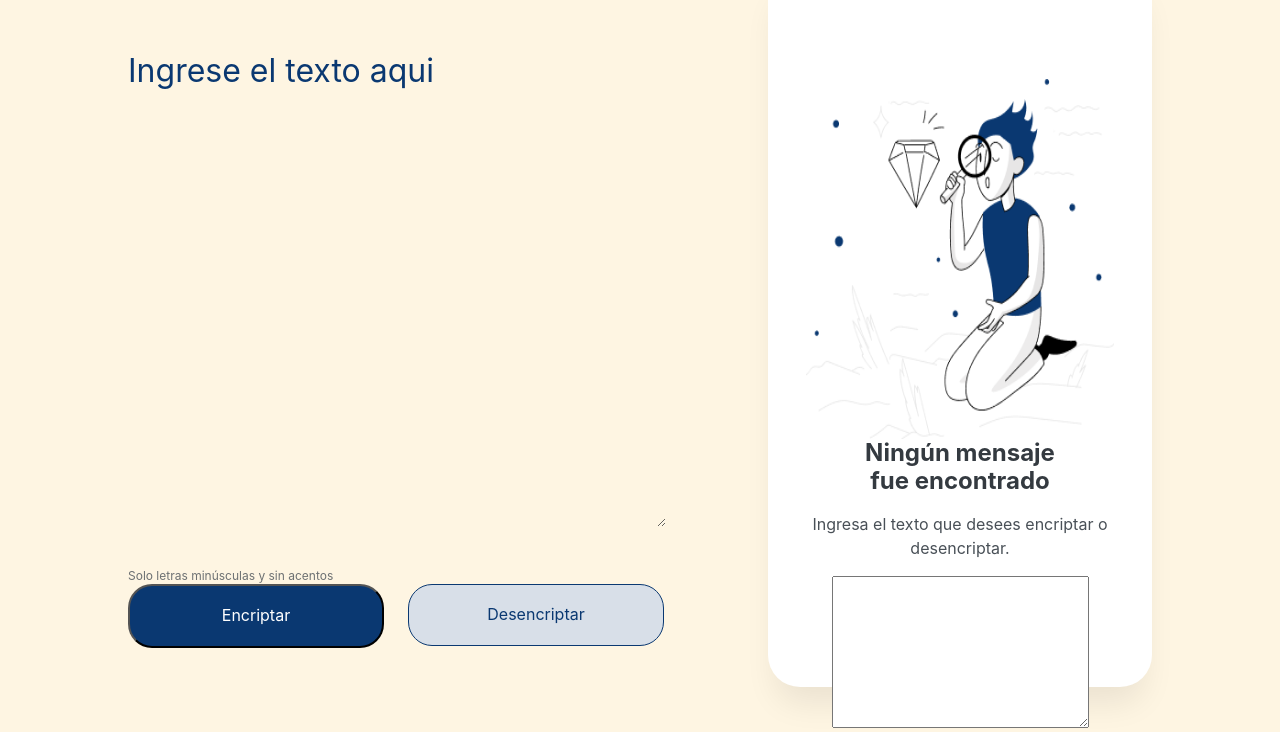
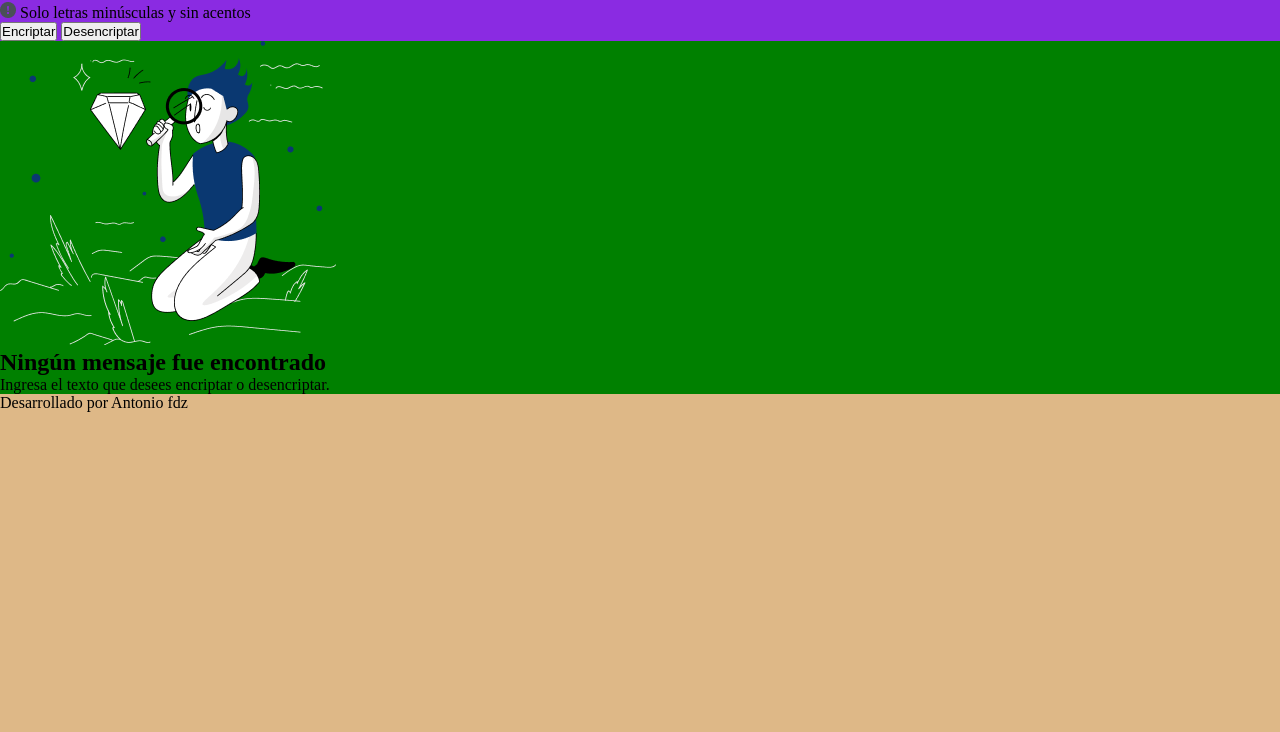
Before and after one commit to AFernandzG/Encriptador_de_texto, a plain HTML site: page index.html in a window 1280 px wide. Shown: the part 86-818 px from the top of the page. Drawn offline with Linux system fonts and the light colour scheme.

Commit message:
Actualizado y optimizando css y htma segunda parte

```diff
--- a/app.js
+++ b/app.js
@@ -7,14 +7,14 @@
 };
 
 function encriptar() {
-    const inputText = document.getElementById('inputText').value.toLowerCase();
+    const inputText = document.getElementById('izqu-ingr-text').value.toLowerCase();
     const regex = new RegExp(Object.keys(llaves).join('|'), 'g');
     const encriptado = inputText.replace(regex, letra => llaves[letra] || letra);
-    document.getElementById('output').textContent = encriptado;
+    document.getElementById('titulo-mensaje').textContent = encriptado;
 }
 
 function desencriptar() {
-    const inputText = document.getElementById('inputText').value.toLowerCase();
+    const inputText = document.getElementById('izqu-ingr-text').value.toLowerCase();
     // Invertir el arreglo para la desencriptacion
     const inverso = {};
     for (const key in llaves) {
@@ -22,5 +22,5 @@
     }
     const regex = new RegExp(Object.values(llaves).join('|'), 'g');
     const desencriptado = inputText.replace(regex, letra => inverso[letra] || letra);
-    document.getElementById('output').textContent = desencriptado;
+    document.getElementById('titulo-mensaje').textContent = desencriptado;
 }
--- a/index.html
+++ b/index.html
@@ -7,39 +7,41 @@
     <link rel="stylesheet" href="style.css">
 </head>
 <body>
-    <div class="container">
+    <header>
         <img src="./img/Logo.png" alt="logo" id="logo">
-        <div class="encriptar">
+    </header>
+    <main>
+        <div class="main">
+            <div class="izquierda">
                 <textarea
-             id="inputText"
-            type="text"
-            name="inputText"
-            class="inputText"
-            cols="30"
-            rows="10"
-            autocomplete="on"
-            autocorrect="off"
+                    id="izqu-ingr-text"
+                    class="izqu__ingr__text"
                     placeholder="Ingrese el texto aqui"></textarea>
+                <div class="izqu__terminos">
+                    <img src="./img/exclamacion.png" alt="exclamacion">
+                    <span>Solo letras minúsculas y sin acentos</span>
                 </div>
-        <div class="terminos">
-            <p>Solo letras minúsculas y sin acentos</p>
-        </div>
-        <div class="botones">
-            <button class="btn-encriptar" type="button" onclick="encriptar()">
+                <div class="izqu-botones">
+                    <button class="btn__encriptar" type="button" onclick="encriptar()">
                         Encriptar
                     </button>
-            <input type="button" class="btn-desencriptar" value="Desencriptar" onclick="desencriptar()"/>
+                    <input type="button" class="btn__desencriptar" value="Desencriptar" onclick="desencriptar()"/>
                     <!-- <button onclick="desencriptar()">Desencriptar</button> -->
                 </div>
-        <div class="encriptador">
+            </div>
+            <div class="derecha">
                 <img src="./img/Muñeco.png" alt="" id="muneco">
-            <div class="mensaje-encriptado" id="mensaje-encriptado">
+                <div class="mensaje__encriptado" id="mensaje-encriptado">
                     <h2 id="titulo-mensaje">Ningún mensaje fue encontrado</h2>
                     <p id="output-encriptado">Ingresa el texto que desees encriptar o desencriptar.</p>
-                <textarea name="mensaje" id="output" cols="30" rows="10" class="mensaje"></textarea>
+                    <!-- <textarea name="mensaje" id="output" cols="30" rows="10" class="mensaje"></textarea> -->
                 </div>
             </div>
         </div>
+    </main>
+    <footer class="footer">
+        <p>Desarrollado por Antonio fdz</p>
+    </footer>
 </body>
 <script src="app.js"></script>
 </html>
--- a/style.css
+++ b/style.css
@@ -1,257 +1,22 @@
-:root {
-    --colo-primaria: #FEF5E2;
-    --colo-secundario: #0A3871;
+* {
+    padding: 0;
+    margin:0;
 }
 
-*{
-    margin: 0;
-    padding: 0;
-}
 body{
     box-sizing: border-box;
-    background-color: var(--colo-primaria);
-
+    background-color: burlywood;
+    /*color: var(--color-secundaria);*/
 }
-
-.container{
-    position: relative;
-    width: 100vw;
-    height: 100vh;
-    background: var(--colo-primaria);
+.header {
+    background-color: bisque;
 }
-.container img {
-    display: block;
-    margin-left: 0px;
-    margin-top: 1%;
-    margin-right: auto;
-   /* width: 48px;
-    height: 31px;*/
+.main{
+    background-color: brown;
 }
-
-.inputText{
-    position: absolute;
-    width: 42%;
-    height: 60%;
-    left: 10%;
-    top: 15%;
-    border: none;
-    font-family: "Inter";
-    font-style: normal;
-    font-weight: 400;
-    font-size: 32px;
-    line-height: 150%;
-    background-color: var(--colo-primaria);
-
+.izquierda {
+    background-color: blueviolet;
 }
-.inputText::placeholder{
-    color: var(--colo-secundario);
+.derecha {
+    background-color: green;
 }
-
-.inputText:focus,
-.inputText:active{
-    border: none;
-    outline: none;
-}
-
-.terminos{
-    display: flex;
-    flex-direction: row;
-    align-items: center;
-    padding: 0px;
-    position: absolute;
-    width: 80%;
-    left: 10%;
-    top: 80%;
-}
-
-.terminos p{
-    font-family: "Inter";
-    font-style: normal;
-    font-weight: 400;
-    font-size: 12px;
-    line-height: 150%;
-    color: #495057;
-    opacity: 0.8;
-    flex: none;
-    order: 1;
-    flex-grow: 0;
-}
-
-.botones{
-    display: flex;
-    flex-direction: row;
-    align-items: flex-start;
-    padding: 1px 0;
-    position: absolute;
-    width: 80%;
-    left: 10%;
-    top: 82%;
-    gap: 24px;
-}
-
-.btn-encriptar{
-    /*height: 50px;
-    border: none;
-    */
-    align-items: center;
-    justify-content: center;
-    padding: 2%;
-    gap: 8px;
-    width: 25%;
-    background: var(--colo-secundario);
-    border-radius: 24px;
-    font-family: "Inter";
-    font-style: normal;
-    font-weight: 400;
-    font-size: 16px;
-    line-height: 19px;
-    text-align: center;
-    color: #FFFFFF;
-}
-
-.btn-desencriptar{
-    /*height: 50px;
-    */
-    box-sizing: border-box;
-    display: flex;
-    border: 1px solid var(--colo-secundario);
-    align-items: center;
-    justify-content: center;
-    padding: 2%;
-    gap: 8px;
-    width: 25%;
-    background: #D8DFE8;
-    border-radius: 24px;
-    font-family: "Inter";
-    font-style: normal;
-    font-weight: 400;
-    font-size: 16px;
-    line-height: 19px;
-    text-align: center;
-    color: var(--colo-secundario);
-}
-
-.btn-encriptar:hover, .btn-desencriptar:hover{
-    margin: 0.3%;
-    width: 24.5%;
-    padding: 1.8%;
-}
-
-.encriptador{
-    display: flex;
-    justify-content: center;
-    position: absolute;
-    width: 30%;
-    height: 90%;
-    left: 60%;
-    top: 5%;
-    background: #FFFFFF;
-    box-shadow: 0px 24px 32px -8px rgba(0, 0, 0, 0.08);
-    border-radius: 32px;
-}
-
-.mensaje-encriptado{
-    display: flex;
-    flex-direction: column;
-    align-items: center;
-    justify-content: center;
-    padding: 1%;
-    gap: 16px;
-    position: absolute;
-    width: 100%;
-    top: 65%;
-    text-align: center;
-}
-
-.mensaje-encriptado h2{
-    width: 60%;
-
-    font-family: "Inter";
-    font-style: normal;
-    font-weight: 700;
-    font-size: 24px;
-    line-height: 120%;
-    text-align: center;
-    color: #343A40;
-}
-
-.mensaje-encriptado p{
-    width: 80%;
-    font-family: "Inter";
-    font-style: normal;
-    font-weight: 400;
-    font-size: 16px;
-    line-height: 150%;
-    color: #495057;
-}
-
-.encriptador img{
-    position: absolute;
-    width: 80%;
-    height: 50%;
-    top: 15%;
-}
-
-/*responsive desing*/
-
-@media (max-width: 57.5rem) {
-    .container {
-        display: flex;
-        flex-direction: row;
-    }
-    .container img {
-        display: block;
-        margin-left: 0;
-        margin-top: 1.5rem;
-        width: 15%;
-        height: 6%;
-    }
-    .encriptador {
-        width: 100%;
-    }
-    .inputText {
-        width: 100%;
-        height: 60%;
-        left: 10%;
-        top: 5%;
-    }
-    .terminos {
-        width: 80%;
-        left: 10%;
-        top: 67%;
-    }
-    .terminos p {
-        font-size: 16px;
-    }
-    .botones {
-        width: 80%;
-        left: 10%;
-        top: 70%;
-        gap: 32px;
-    }
-    .btn-encriptar,
-     .btn-desencriptar {
-        width: 48%;
-        border-radius: 16px;
-    }
-    .btn-encriptar:hover, .btn-desencriptar:hover {
-        margin: 0.3%;
-        width: 47.5%;
-        padding: 1.8%;
-    }
-    .encriptador {
-        width: 80%;
-        height: 15%;
-        left: 15%;
-        top: 80%;
-    }
-    .mensaje-encriptado {
-        width: 100%;
-        top: 5%;
-    }
-    .mensaje-encriptado img {
-        /*top: 0;
-        display: none; */
-        visibility: hidden;
-    }
-}
```
Also changed, not shown: img/exclamacion.png (added). Lines whose indentation alone changed are shown as unchanged.
